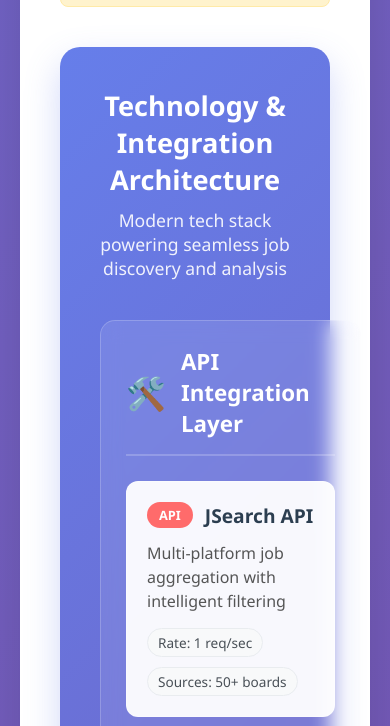
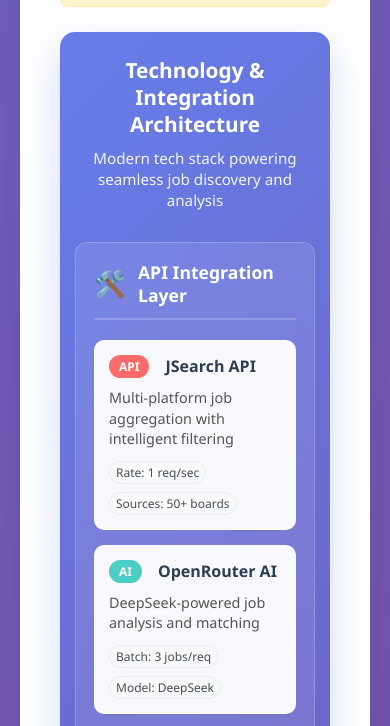
Before and after one commit to TeresaXu-AI/teresaxu.github.io, a plain HTML site: page workflow_diagram.html in a window 390 px wide. Shown: the part 3896-4622 px from the top of the page. Drawn offline with Linux system fonts and the light colour scheme.

Commit message:
Fix mobile responsiveness in workflow diagram tech section

```diff
--- a/workflow_diagram.html
+++ b/workflow_diagram.html
@@ -496,9 +496,94 @@
             .api-steps {
                 flex-direction: column;
             }
+
+            /* Enhanced Tech Integration Section for Mobile */
+            .tech-integration-section {
+                padding: 30px 20px;
+                margin: 30px 0;
+                border-radius: 15px;
+            }
+
+            .tech-header {
+                margin-bottom: 30px;
+            }
+
+            .tech-header h3 {
+                font-size: 1.4em;
+                line-height: 1.3;
+            }
+
+            .tech-header p {
+                font-size: 1em;
+                line-height: 1.4;
+            }
+
             .tech-integration-grid {
                 grid-template-columns: 1fr;
-                gap: 30px;
+                gap: 25px;
+                margin-bottom: 30px;
+            }
+
+            .tech-category {
+                padding: 20px;
+                border-radius: 12px;
+            }
+
+            .tech-category-header {
+                margin-bottom: 20px;
+                padding-bottom: 12px;
+            }
+
+            .tech-icon {
+                font-size: 1.6em;
+                margin-right: 12px;
+            }
+
+            .tech-category-header h4 {
+                font-size: 1.2em;
+                line-height: 1.3;
+            }
+
+            .tech-cards {
+                gap: 15px;
+            }
+
+            .tech-card {
+                padding: 16px;
+                border-radius: 10px;
+            }
+
+            .card-header {
+                margin-bottom: 10px;
+                flex-wrap: wrap;
+                gap: 8px;
+            }
+
+            .api-badge, .ai-badge, .data-badge, .backend-badge, .automation-badge, .ml-badge {
+                padding: 3px 10px;
+                font-size: 0.75em;
+                margin-right: 8px;
+            }
+
+            .tech-card h5 {
+                font-size: 1.1em;
+                line-height: 1.2;
+            }
+
+            .tech-card p {
+                font-size: 0.95em;
+                line-height: 1.4;
+                margin-bottom: 12px;
+            }
+
+            .tech-specs {
+                gap: 8px;
+            }
+
+            .spec {
+                padding: 3px 8px;
+                font-size: 0.8em;
+                border-radius: 12px;
             }
 
             .flow-diagram-mini {
@@ -508,6 +593,47 @@
 
             .flow-arrow {
                 transform: rotate(90deg);
+            }
+        }
+
+        /* Additional styles for very small screens */
+        @media (max-width: 480px) {
+            .tech-integration-section {
+                padding: 25px 15px;
+                margin: 25px 0;
+            }
+
+            .tech-header h3 {
+                font-size: 1.3em;
+            }
+
+            .tech-header p {
+                font-size: 0.95em;
+            }
+
+            .tech-category {
+                padding: 18px;
+            }
+
+            .tech-category-header h4 {
+                font-size: 1.1em;
+            }
+
+            .tech-card {
+                padding: 14px;
+            }
+
+            .tech-card h5 {
+                font-size: 1em;
+            }
+
+            .tech-card p {
+                font-size: 0.9em;
+            }
+
+            .spec {
+                font-size: 0.75em;
+                padding: 2px 6px;
             }
         }
     </style>
```
